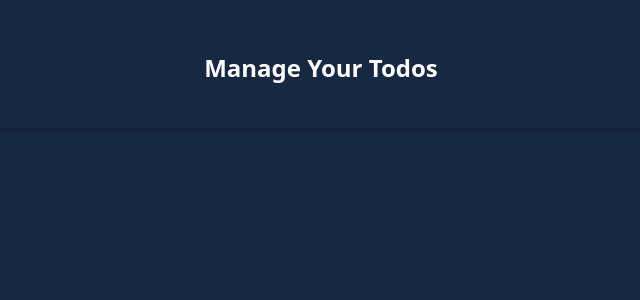
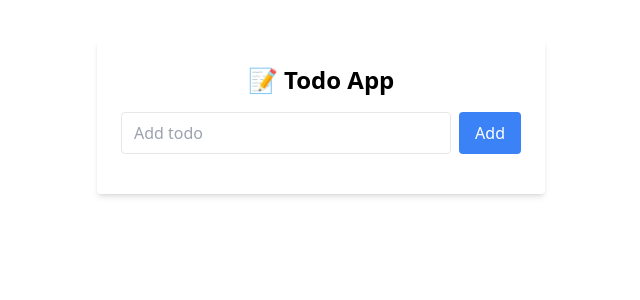
Before and after one commit to Archishmaan74/11_todoContextLocalStorage_react, a React (Vite) app in the folder todoContextLocal_frontend/: page / in a window 1280 px wide. Shown: the top 300 px of the page, without its empty margins (319-959 px from the left). Built offline with nearby package versions, Linux system fonts and the light colour scheme.

Commit message:
applied context and created components

```diff
--- a/todoContextLocal_frontend/src/App.jsx
+++ b/todoContextLocal_frontend/src/App.jsx
@@ -1,15 +1,17 @@
-export default function App() {
+import TodoForm from "./components/TodoForm";
+import TodoList from "./components/TodoList";
+import TodoContextProvider from "./contexts/TodoContextProvider";
+
+const App = () => {
   return (
-    <div className="bg-[#172842] min-h-screen py-8">
-      <div className="w-full max-w-2xl mx-auto shadow-md rounded-lg px-4 py-3 text-white">
-        <h1 className="text-2xl font-bold text-center mb-8 mt-2">
-          Manage Your Todos
-        </h1>
-        <div className="mb-4">{/* Todo form goes here */}</div>
-        <div className="flex flex-wrap gap-y-3">
-          {/*Loop and Add TodoItem here */}
-        </div>
+    <TodoContextProvider>
+      <div className="max-w-md mx-auto mt-10 bg-white shadow-md p-6 rounded">
+        <h1 className="text-2xl font-bold text-center mb-4">📝 Todo App</h1>
+        <TodoForm />
+        <TodoList />
       </div>
-    </div>
+    </TodoContextProvider>
   );
-}
+};
+
+export default App;
--- /dev/null
+++ b/todoContextLocal_frontend/src/components/TodoForm.jsx
@@ -0,0 +1,30 @@
+import { useState, useContext } from "react";
+import TodoContext from "../contexts/TodoContext";
+
+const TodoForm = () => {
+  const [text, setText] = useState("");
+  const { addTodo } = useContext(TodoContext);
+
+  const handleSubmit = (e) => {
+    e.preventDefault();
+    if (text.trim()) {
+      addTodo(text);
+      setText("");
+    }
+  };
+
+  return (
+    <form onSubmit={handleSubmit} className="flex gap-2 mb-4">
+      <input
+        type="text"
+        placeholder="Add todo"
+        className="border rounded px-3 py-2 flex-1"
+        value={text}
+        onChange={(e) => setText(e.target.value)}
+      />
+      <button className="bg-blue-500 text-white px-4 py-2 rounded">Add</button>
+    </form>
+  );
+};
+
+export default TodoForm;
--- /dev/null
+++ b/todoContextLocal_frontend/src/components/TodoList.jsx
@@ -0,0 +1,46 @@
+import { useContext } from "react";
+import TodoContext from "../contexts/TodoContext";
+
+const TodoList = () => {
+  const { todos, deleteTodo, toggleComplete, updateTodo } =
+    useContext(TodoContext);
+
+  return (
+    <ul className="space-y-2">
+      {todos.map((todo) => (
+        <li
+          key={todo.id}
+          className="flex justify-between items-center p-2 bg-gray-100 rounded"
+        >
+          <span
+            onClick={() => toggleComplete(todo.id)}
+            className={`cursor-pointer ${
+              todo.completed ? "line-through text-gray-500" : ""
+            }`}
+          >
+            {todo.todo}
+          </span>
+          <button
+            onClick={() => deleteTodo(todo.id)}
+            className="text-red-500 font-bold"
+            aria-label="Delete todo"
+          >
+            ❌
+          </button>
+          {/* <span className="flex items-center gap-2">
+            <button
+              onClick={() => handleUpdateTodo}
+              className="text-blue-500 font-bold"
+              aria-label="Edit todo"
+            >
+              ✏️
+            </button>
+            <span className="text-gray-400">|</span>
+          </span> */}
+        </li>
+      ))}
+    </ul>
+  );
+};
+
+export default TodoList;
```
